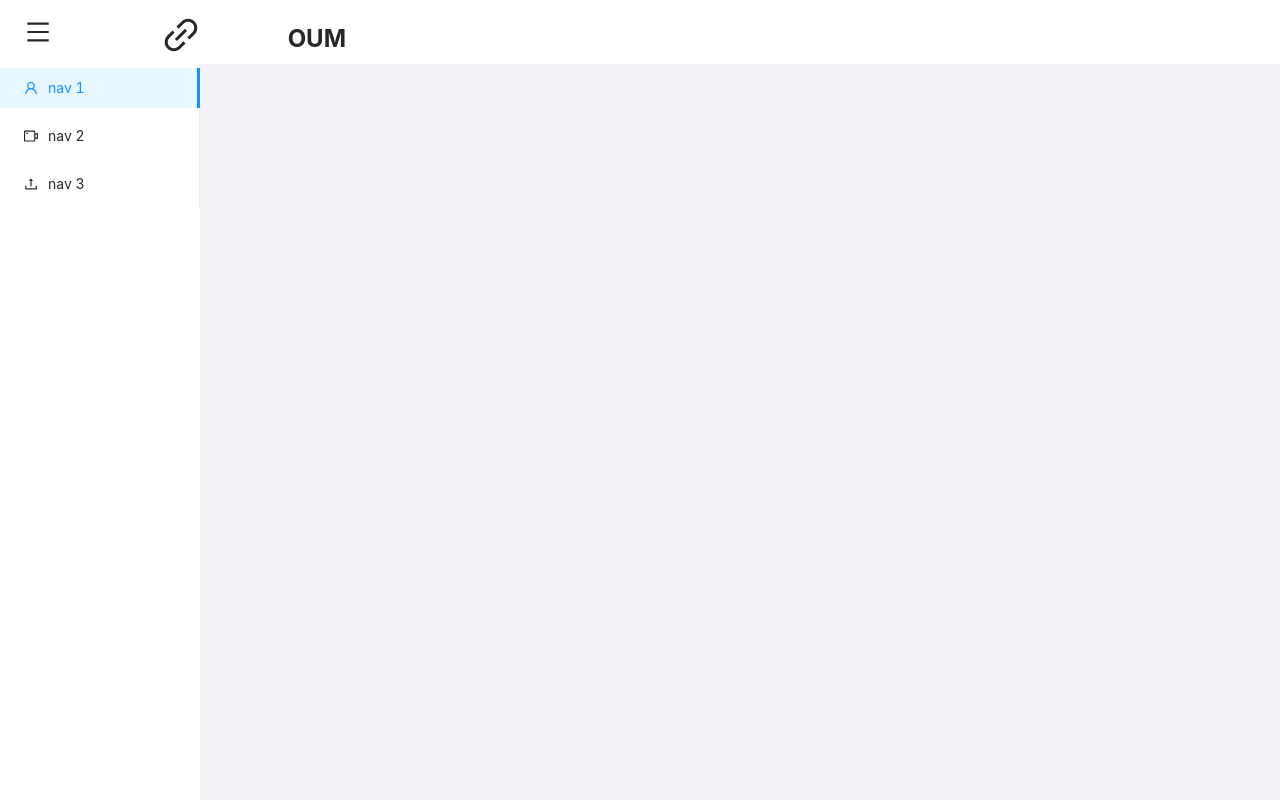
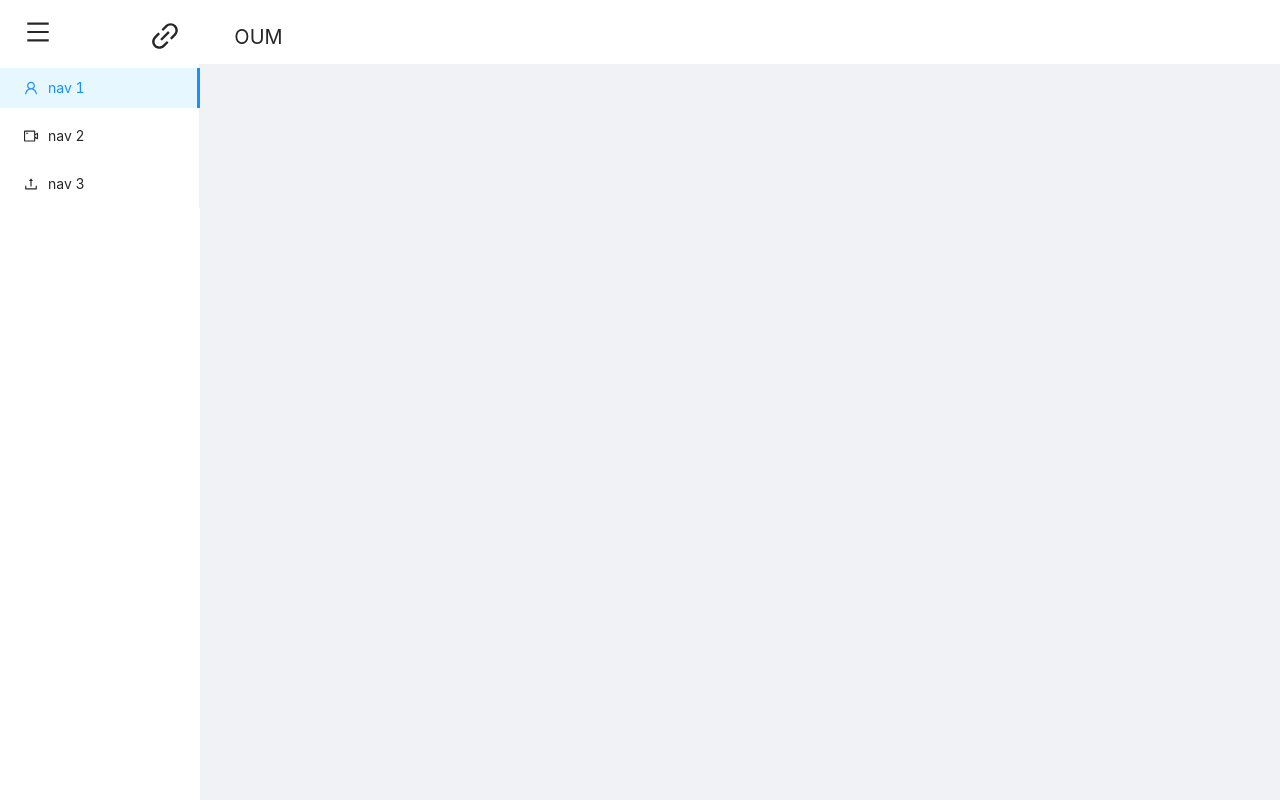
Before and after one commit to yeeezsh/CPE393-Advance-SE, a React (Create React App) app in the folder frontend/: page / in a window 1280 px wide. Built offline with nearby package versions, Linux system fonts and the light colour scheme.

Commit message:
adjust logo

```diff
--- a/frontend/src/modules/home/components/Layouts/Home/Header.tsx
+++ b/frontend/src/modules/home/components/Layouts/Home/Header.tsx
@@ -30,19 +30,17 @@ const Header: React.FC<{ collapsed: boolean; toggle: () => void }> = (
             style={{ marginLeft: -24, fontSize: 24, marginTop: 20 }}
           />
         </Col>
-        <Col span={4} offset={1}>
+        <Col span={2} offset={1}>
           <Row style={LogoCSS} justify="space-between" align="middle">
-            <Col span={8}>
-              <LinkOutlined style={{ fontSize: 38 }} />
+            <Col span={8} style={{ marginTop: -2 }}>
+              <LinkOutlined style={{ fontSize: 30 }} />
             </Col>
             <Col
-              span={7}
-              offset={2}
+              span={3}
               style={{
-                fontSize: 24,
-                fontWeight: "bold",
+                fontSize: 20,
                 textAlign: "center",
-                marginTop: -12,
+                marginTop: -14,
               }}
             >
               <div>OUM</div>
```
